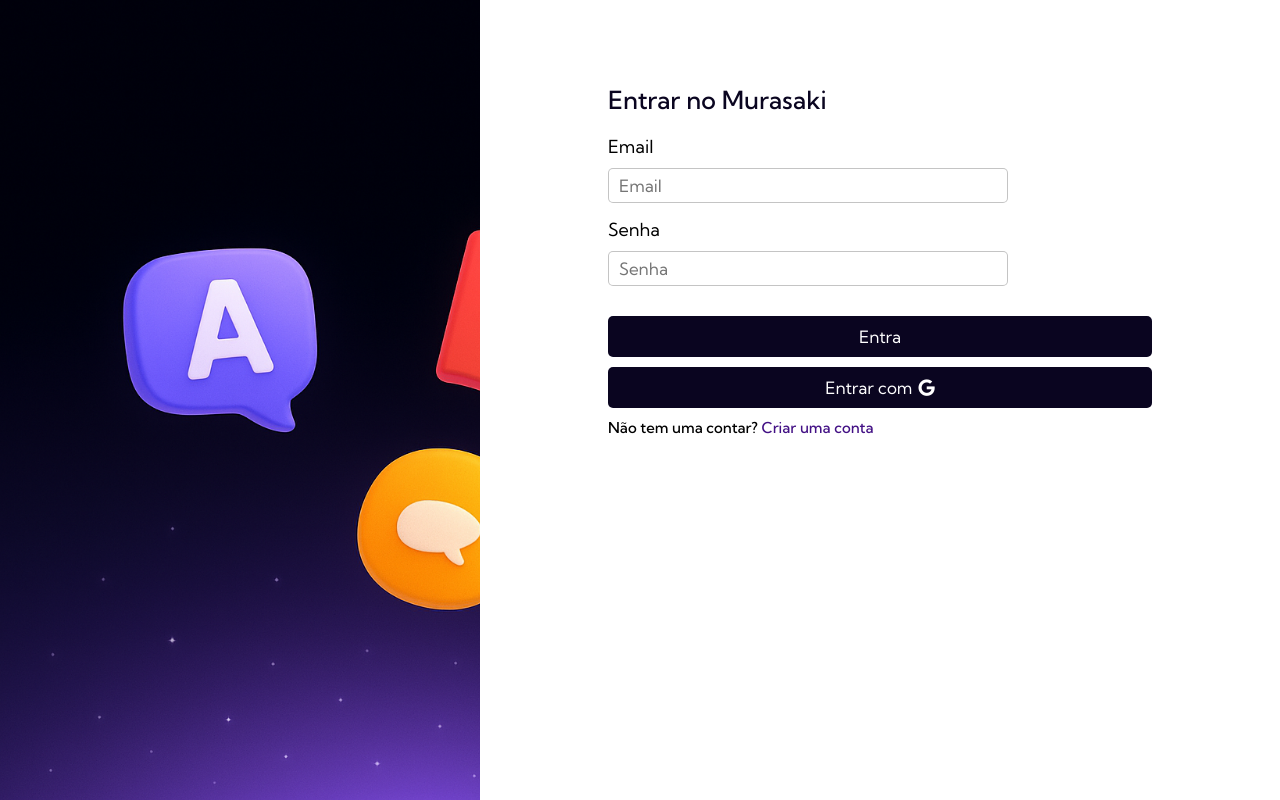
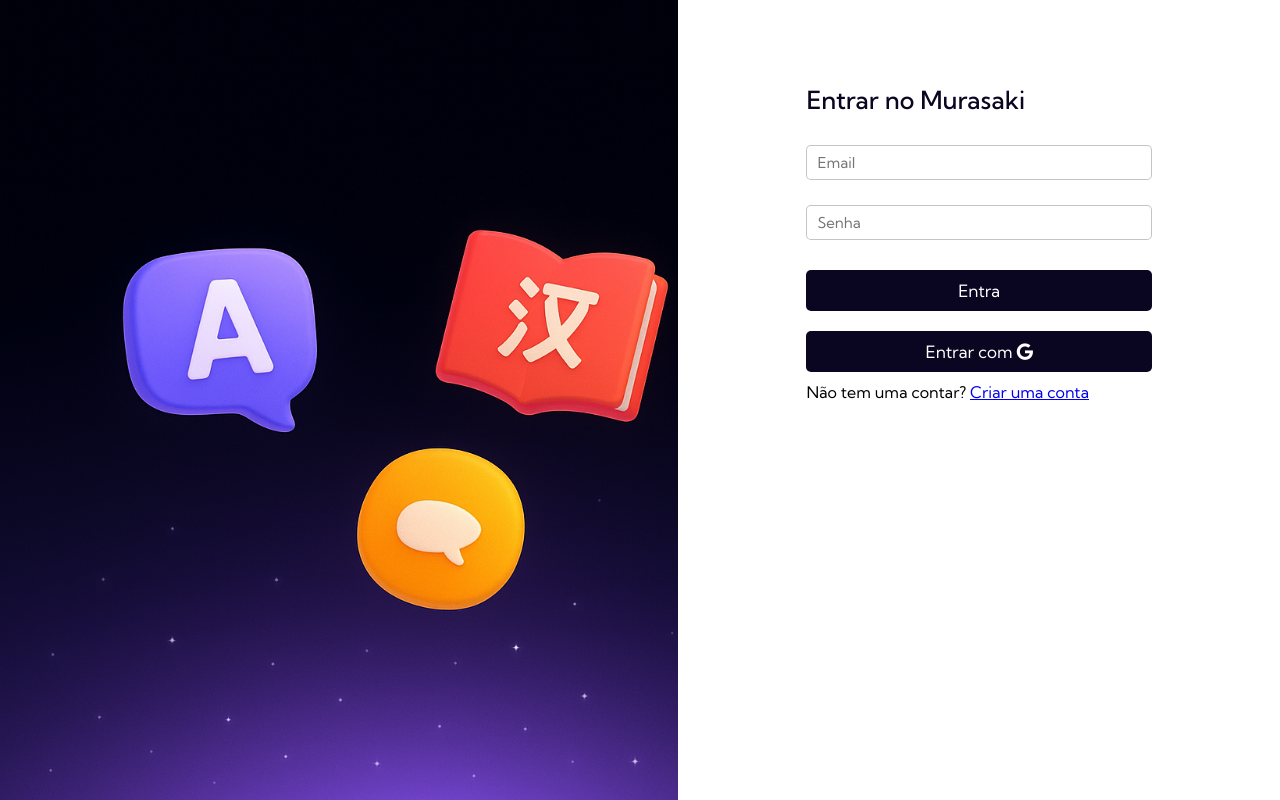
Before and after one commit to luisgomes2002/Murasaki-Languages, a React (Vite) app: page /sign-in in a window 1280 px wide. Built offline with nearby package versions, Linux system fonts and the light colour scheme.

Commit message:
style: update auth components

```diff
--- a/src/pages/home/home.tsx
+++ b/src/pages/home/home.tsx
@@ -55,7 +55,10 @@
         </p>
       </div>
       <div className="advantages">
-        <img src="src/assets/images/background/teste.png" alt="logo" />
+        <img
+          src="src/assets/images/background/auth-background.png"
+          alt="logo"
+        />
         <section>
           <h1>Conteúdo Rico e Explicações Detalhadas</h1>
           <p>
--- /dev/null
+++ b/src/pages/sign-in/sign-in-stylex.tsx
@@ -0,0 +1,19 @@
+import styled from "styled-components";
+
+export const ImageSignIn = styled.div`
+  background-image: url("/src/assets/images/background/auth-background.png");
+  color: white;
+  flex: 1;
+  display: flex;
+  justify-content: center;
+  align-items: center;
+  background-size: cover;
+  background-repeat: no-repeat;
+`;
+
+export const BoxSignIn = styled.div`
+  display: flex;
+  flex-direction: row;
+  width: 100%;
+  height: 100vh;
+`;
--- a/src/pages/sign-in/sign-in.scss
+++ /dev/null
@@ -1,105 +0,0 @@
-.form-sign-in {
-  display: flex;
-  flex-direction: column;
-}
-
-.box-sign-in {
-  display: flex;
-  flex-direction: row;
-  width: 100%;
-  height: 100vh;
-
-  form {
-    padding: 5% 10%;
-    display: flex;
-    width: 800px;
-    flex-direction: column;
-  }
-
-  input {
-    width: 400px;
-    height: 35px;
-    margin: 10px 0;
-    padding: 10px;
-    font-size: 17px;
-    border: 1px solid rgba(0, 0, 0, 0.233);
-    border-radius: 5px;
-  }
-
-  h1 {
-    font-size: 25px;
-    font-weight: 500;
-    margin: 20px 0;
-    color: #0a0520;
-  }
-
-  h2 {
-    font-size: 18px;
-    font-weight: 400;
-  }
-
-  button {
-    border: none;
-    background-color: #0a0520;
-    color: white;
-    border-radius: 5px;
-    padding: 10px;
-    margin-top: 10px;
-    cursor: pointer;
-    font-weight: 400;
-    font-size: 17px;
-  }
-
-  a {
-    color: #431185;
-    text-decoration: none;
-  }
-
-  p {
-    margin-top: 10px;
-
-    font-weight: 300;
-    font-size: 12px;
-    width: 400px;
-    padding: 0 0 10px 0;
-  }
-
-  span {
-    padding-bottom: 5px;
-    color: red;
-    font-size: 14px;
-    padding-left: 5px;
-  }
-}
-
-.image-sign-in {
-  background-image: url("/src/assets/images/background/teste.png");
-  color: white;
-  flex: 1;
-  display: flex;
-  justify-content: center;
-  align-items: center;
-  background-size: cover;
-  background-repeat: no-repeat;
-}
-
-.login {
-  p {
-    font-weight: 500;
-    font-size: 15px;
-  }
-}
-
-.terms {
-  p {
-    font-weight: 300;
-    font-size: 12px;
-    margin: 10px 0;
-  }
-}
-
-.google-button {
-  i {
-    padding-left: 2px;
-  }
-}
--- a/src/pages/sign-in/sign-in.tsx
+++ b/src/pages/sign-in/sign-in.tsx
@@ -1,11 +1,21 @@
 import { Link } from "react-router-dom";
-import "./sign-in.scss";
 import { signinService } from "../../services/user.service";
 import Cookies from "js-cookie";
 import { useForm } from "react-hook-form";
 import { zodResolver } from "@hookform/resolvers/zod";
 import { SignInSchema } from "../../schemas/sign-in-schema";
 import { useState } from "react";
+import {
+  BoxSignUp,
+  ErrorMessage,
+  FormContainer,
+  StyledForm,
+  StyledInput,
+  SubmitButton,
+  Title,
+} from "../sign-up/sign-up-styled";
+import { Label } from "recharts";
+import { BoxSignIn, ImageSignIn } from "./sign-in-stylex";
 
 interface loginProps {
   email: string;
@@ -33,14 +43,14 @@
     }
   };
   return (
-    <div className="form-sign-in">
-      <div className="box-sign-in">
-        <div className="image-sign-in"></div>
-        <form onSubmit={handleSubmit(login)}>
-          <h1>Entrar no Murasaki</h1>
+    <FormContainer>
+      <BoxSignIn>
+        <ImageSignIn />
+        <StyledForm onSubmit={handleSubmit(login)}>
+          <Title>Entrar no Murasaki</Title>
 
-          <h2>Email</h2>
-          <input
+          <Label>Email</Label>
+          <StyledInput
             {...register("email")}
             type="email"
             placeholder="Email"
@@ -49,10 +59,10 @@
               register("email").onChange(e);
             }}
           />
-          <span>{errors.email?.message}</span>
+          <ErrorMessage>{errors.email?.message}</ErrorMessage>
 
-          <h2>Senha</h2>
-          <input
+          <Label>Senha</Label>
+          <StyledInput
             {...register("password")}
             type="password"
             placeholder="Senha"
@@ -61,20 +71,20 @@
               register("password").onChange(e);
             }}
           />
-          <span>{errors.password?.message}</span>
-          <span>{error}</span>
-          <button>Entra</button>
-          <button className="google-button">
+          <ErrorMessage>{errors.password?.message}</ErrorMessage>
+          <ErrorMessage>{error}</ErrorMessage>
+          <SubmitButton>Entra</SubmitButton>
+          <SubmitButton>
             Entrar com <i className="fa-brands fa-google"></i>
-          </button>
+          </SubmitButton>
           <div className="login">
             <p>
               Não tem uma contar? <Link to="/sign-up">Criar uma conta</Link>
             </p>
           </div>
-        </form>
-      </div>
-    </div>
+        </StyledForm>
+      </BoxSignIn>
+    </FormContainer>
   );
 };
 
--- a/src/pages/sign-up/sign-up-styled.tsx
+++ b/src/pages/sign-up/sign-up-styled.tsx
@@ -9,11 +9,10 @@
   display: flex;
   flex-direction: row;
   width: 100%;
-  height: 100vh;
 `;
 
 export const ImageSignUp = styled.div`
-  background-image: url("/src/assets/images/background/teste.png");
+  background-image: url("/src/assets/images/background/auth-background-long.png");
   color: white;
   flex: 1;
   display: flex;
@@ -25,13 +24,13 @@
 
 export const StyledForm = styled.form`
   padding: 5% 10%;
-  width: 800px;
+  width: 47%;
   display: flex;
   flex-direction: column;
 `;
 
 export const StyledSelect = styled.select`
-  width: 400px;
+  width: 100%;
   height: 35px;
   margin: 10px 0;
   padding: 10px;
@@ -42,7 +41,7 @@
 `;
 
 export const StyledInput = styled.input`
-  width: 400px;
+  width: 100%;
   height: 35px;
   margin: 10px 0;
   padding: 10px;
```
Also changed, not shown: src/assets/images/background/auth-background-long.png (added), src/assets/images/background/auth-background.png (renamed from src/assets/images/background/teste.png).
